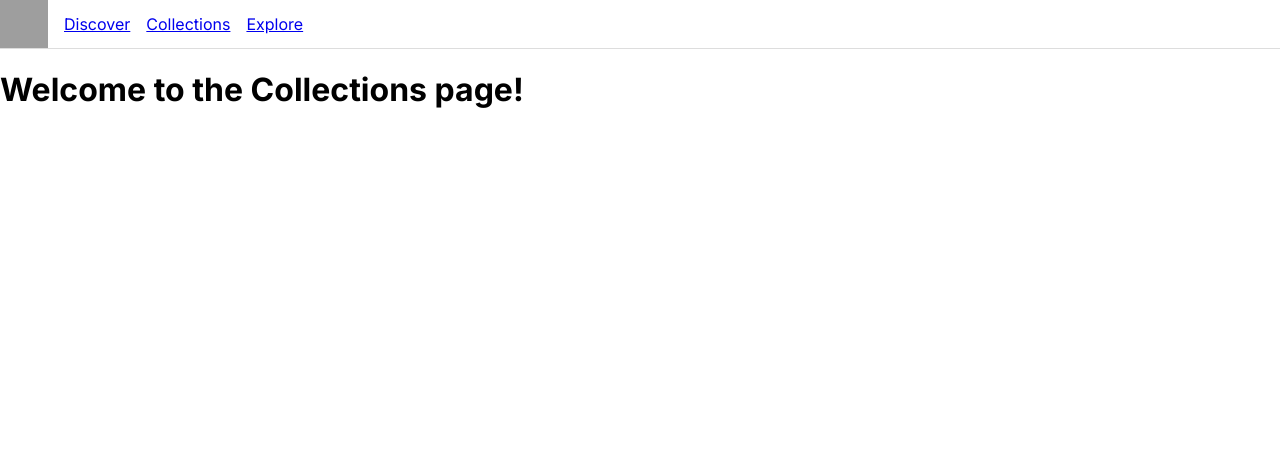
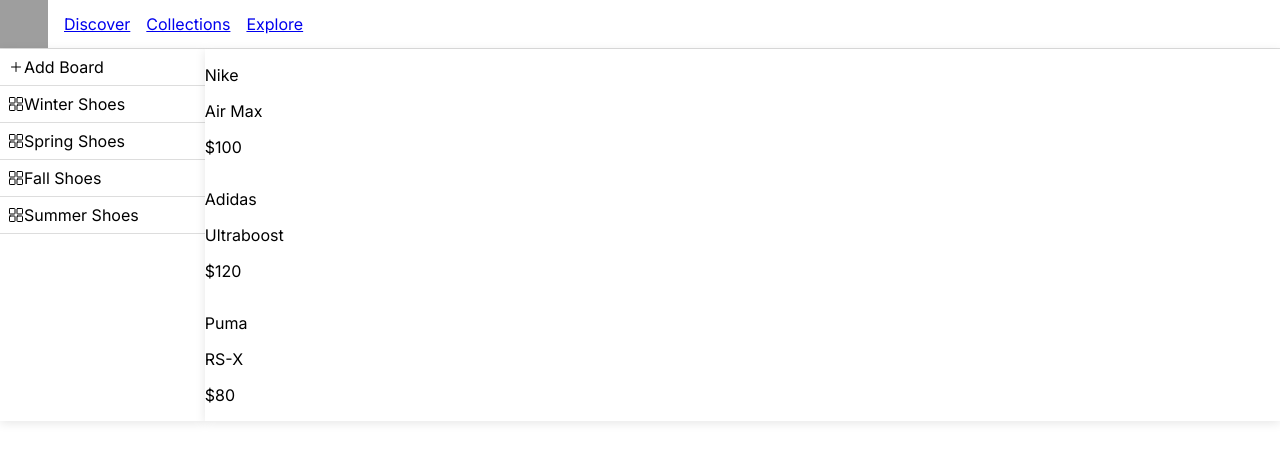
Before and after one commit to ydnzhg/solemate, a React app: page /collections in a window 1280 px wide. Shown: the top 462 px of the page. Built offline with nearby package versions, Linux system fonts and the light colour scheme; no server answers; grey boxes are pictures that could not be loaded; the HTML template or start-up script is replaced by a standard one.

Commit message:
implemented content for collectinos page

```diff
--- /dev/null
+++ b/client/src/components/modules/BoardDisplay.css
@@ -0,0 +1,8 @@
+.BoardDisplay-container {
+  width: 84%;
+  background-color: white;
+  box-shadow: 0 2px 10px rgba(0, 0, 0, 0.1);
+  overflow: hidden;
+  display: flex;
+  flex-direction: column;
+}
--- /dev/null
+++ b/client/src/components/modules/BoardDisplay.js
@@ -0,0 +1,19 @@
+import React from "react";
+
+import "./BoardDisplay.css";
+
+const BoardDisplay = (props) => {
+  return (
+    <div className="BoardDisplay-container">
+      {props.placeholderBoards[props.selectedBoard].shoes.map((shoe) => (
+        <div key={shoe}>
+          <p>{shoe.brand}</p>
+          <p>{shoe.name}</p>
+          <p>${shoe.price}</p>
+        </div>
+      ))}
+    </div>
+  );
+};
+
+export default BoardDisplay;
--- /dev/null
+++ b/client/src/components/modules/BoardSidePanel.css
@@ -0,0 +1,37 @@
+.SidePanel-container {
+  width: 16%;
+  background-color: rgb(255, 255, 255);
+  box-shadow: 0 2px 10px rgba(0, 0, 0, 0.1);
+  overflow: hidden;
+  display: flex;
+  flex-direction: column;
+}
+
+.SidePanel-addButton {
+  display: flex;
+  flex-direction: row;
+  align-items: center;
+  padding: var(--s);
+  border-bottom: 1px solid #ddd;
+}
+
+.SidePanel-addIcon {
+  width: 16px;
+  height: 16px;
+}
+
+.SidePanel-addText {
+  margin: 0;
+}
+
+.SidePanel-board {
+  display: flex;
+  flex-direction: row;
+  align-items: center;
+  border-bottom: 1px solid #ddd;
+  padding: var(--s);
+}
+
+.SidePanel-boardName {
+  margin: 0;
+}
--- /dev/null
+++ b/client/src/components/modules/BoardSidePanel.js
@@ -0,0 +1,33 @@
+import React from "react";
+import { IoAddOutline } from "react-icons/io5";
+import { IoGridOutline } from "react-icons/io5";
+
+import "./BoardSidePanel.css";
+
+const BoardSidePanel = (props) => {
+  return (
+    <div className="SidePanel-container">
+      <div className="SidePanel-addButton" onClick={() => console.log("Add Button clicked")}>
+        <IoAddOutline className="SidePanel-addIcon" />
+        <p className="SidePanel-addText">Add Board</p>
+      </div>
+      <div className="SidePanel-boardList">
+        {props.placeholderBoards.map((board) => (
+          <div
+            key={board}
+            className="SidePanel-board"
+            onClick={() => {
+              console.log("Board clicked");
+              props.setSelectedBoard(props.placeholderBoards.indexOf(board));
+            }}
+          >
+            <IoGridOutline />
+            <p className="SidePanel-boardName">{board.name}</p>
+          </div>
+        ))}
+      </div>
+    </div>
+  );
+};
+
+export default BoardSidePanel;
--- a/client/src/components/pages/Collections.css
+++ b/client/src/components/pages/Collections.css
@@ -0,0 +1,4 @@
+.Collections-container {
+  display: flex;
+  flex-direction: row;
+}
--- a/client/src/components/pages/Collections.js
+++ b/client/src/components/pages/Collections.js
@@ -1,10 +1,52 @@
 import React from "react";
+import BoardSidePanel from "../modules/BoardSidePanel";
+import BoardDisplay from "../modules/BoardDisplay";
+import { useState } from "react";
+
+import "./Collections.css";
+
+const placeholderBoards = [
+  {
+    name: "Winter Shoes",
+    shoes: [
+      { id: 1, brand: "Nike", name: "Air Max", price: 100 },
+      { id: 2, brand: "Adidas", name: "Ultraboost", price: 120 },
+      { id: 3, brand: "Puma", name: "RS-X", price: 80 },
+    ],
+  },
+  {
+    name: "Spring Shoes",
+    shoes: [
+      { id: 1, brand: "Reebok", name: "Air Max", price: 100 },
+      { id: 2, brand: "Converse", name: "Ultraboost", price: 120 },
+      { id: 3, brand: "Crocs", name: "RS-X", price: 80 },
+    ],
+  },
+  {
+    name: "Fall Shoes",
+    shoes: [
+      { id: 1, brand: "Uggs", name: "Air Max", price: 100 },
+      { id: 2, brand: "Adidas", name: "Ultraboost", price: 120 },
+      { id: 3, brand: "Puma", name: "RS-X", price: 80 },
+    ],
+  },
+  {
+    name: "Summer Shoes",
+    shoes: [
+      { id: 1, brand: "Crocs", name: "Air Max", price: 100 },
+      { id: 2, brand: "Slides", name: "Ultraboost", price: 120 },
+      { id: 3, brand: "Puma", name: "RS-X", price: 80 },
+    ],
+  },
+];
 
 const Collections = () => {
+  const [selectedBoard, setSelectedBoard] = useState(0);
+
   return (
-    <div>
-      <h1>Welcome to the Collections page!</h1>
-      {/* Add your homepage content here */}
+    <div className="Collections-container">
+      <BoardSidePanel placeholderBoards={placeholderBoards} setSelectedBoard={setSelectedBoard} />
+      <BoardDisplay placeholderBoards={placeholderBoards} selectedBoard={selectedBoard} />
     </div>
   );
 };
--- a/package.json
+++ b/package.json
@@ -30,6 +30,7 @@
     "nodemon": "^2.0.6",
     "react": "^18.2.0",
     "react-dom": "^18.2.0",
+    "react-icons": "^5.0.1",
     "react-router-dom": "^6.7.0",
     "socket.io": "^2.3.0",
     "socket.io-client": "^2.3.1",
```
Also changed, not shown: 1 other file (tests, documents, lock files or other folders).
